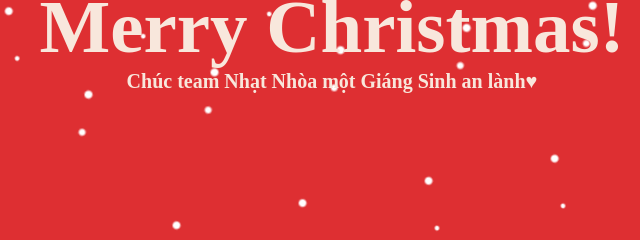
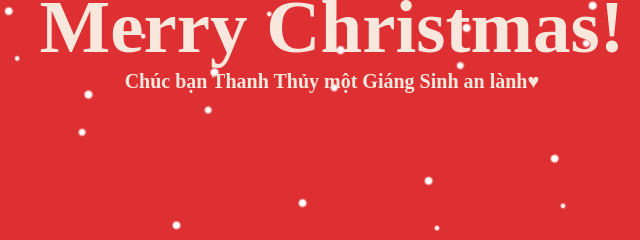
Before and after one commit to dqhoangg2k2/giangsinh, a plain HTML site: page index.html in a window 1280 px wide. Both pictures are taken after a click on the element "Nhấn vào thư nhé !!!". Shown: the part 546-786 px from the top of the page, 308-948 px from the left. Drawn offline with Linux system fonts and the light colour scheme; a web font is replaced by a local one.

Commit message:
giangsinh

```diff
--- a/index.html
+++ b/index.html
@@ -1075,7 +1075,7 @@
    <div class="christmas" >
     <div class="message">
         <h1>Merry Christmas!</h1>
-        <h2>Chúc team Nhạt Nhòa một Giáng Sinh an lành♥</h2>
+        <h2>Chúc bạn Thanh Thủy một Giáng Sinh an lành♥</h2>
     </div>
     <div class="window ">
         <div class="santa">
```
